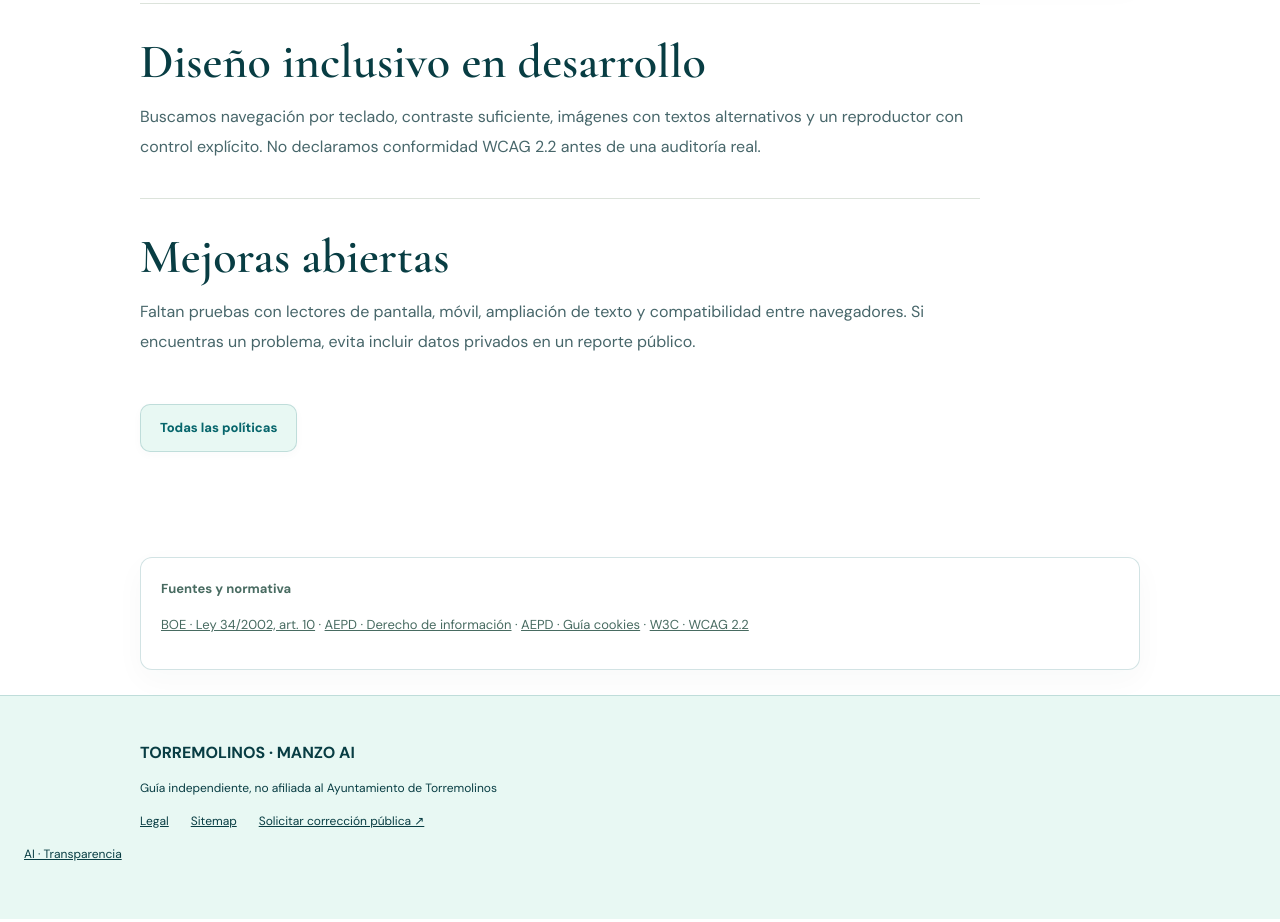
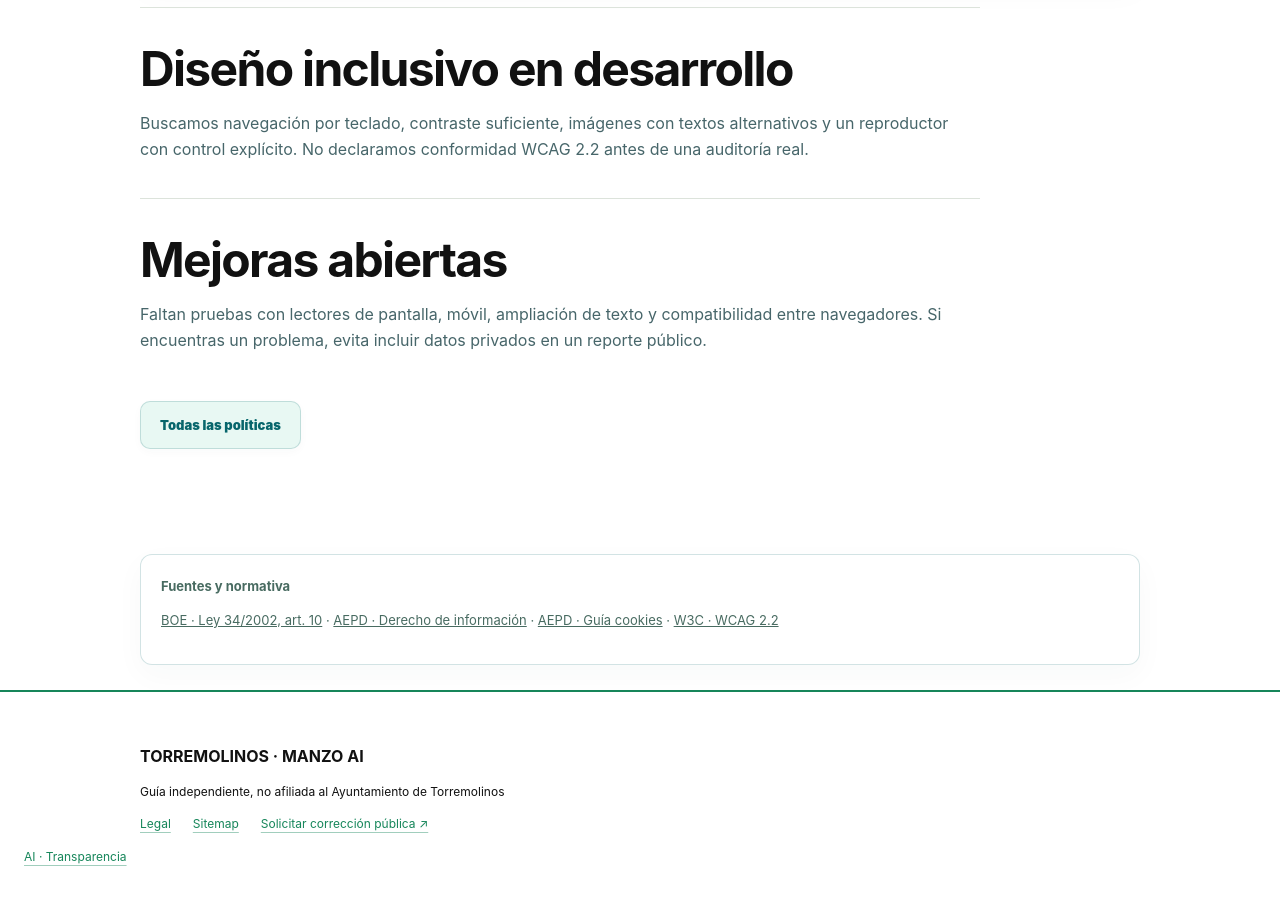
Before and after one commit to manzo8b/Torremolinos, a plain HTML site: page legal/accessibility.html in a window 1280 px wide. Shown: the part 553-1475 px from the top of the page. Drawn offline with nearby package versions, Linux system fonts and the light colour scheme.

Commit message:
style: enforce white-footer craft and punctuation-free headings on legal/accessibility.html

```diff
--- a/legal/accessibility.html
+++ b/legal/accessibility.html
@@ -1,6 +1,6 @@
-<!doctype html><html lang="es"><head><meta charset="utf-8"><meta name="viewport" content="width=device-width,initial-scale=1"><meta name="theme-color" content="#1c5056"><meta name="robots" content="noindex,follow"><meta name="description" content="Borrador informativo en revisión de TORREMOLINOS. Este documento no es una declaración legal definitiva."><link rel="canonical" href="https://manzo8b.github.io/Torremolinos/legal/accessibility.html"><link rel="icon" href="../favicon.svg" type="image/svg+xml"><link href="https://fonts.googleapis.com/css2?family=Cormorant+Garamond:wght@400;500;600;700&family=DM+Sans:wght@400;500;600;700;800&display=swap" rel="stylesheet"><link rel="stylesheet" href="styles.css"><title>Accesibilidad | TORREMOLINOS</title><link rel="stylesheet" href="../coastal-light.css"><script src="../album-motion.js" defer></script></head><body data-coast="green" data-page="accessibility">
+<!doctype html><html lang="es"><head><meta charset="utf-8"><meta name="viewport" content="width=device-width,initial-scale=1"><meta name="theme-color" content="#1c5056"><meta name="robots" content="noindex,follow"><meta name="description" content="Borrador informativo en revisión de TORREMOLINOS. Este documento no es una declaración legal definitiva."><link rel="canonical" href="https://manzo8b.github.io/Torremolinos/legal/accessibility.html"><link rel="icon" href="../favicon.svg" type="image/svg+xml"><link href="https://fonts.googleapis.com/css2?family=Cormorant+Garamond:wght@400;500;600;700&family=DM+Sans:wght@400;500;600;700;800&display=swap" rel="stylesheet"><link rel="stylesheet" href="styles.css"><title>Accesibilidad | TORREMOLINOS</title><link rel="stylesheet" href="../coastal-light.css"><script src="../album-motion.js" defer></script><link rel="stylesheet" href="../craft-finish.css"></head><body data-coast="green" data-page="accessibility">
 <header class="top"><nav class="wrap nav"><a class="brand brand-logo-link" href="../" aria-label="TORREMOLINOS — Inicio"><img class="brand-logo-img" src="../brand/torremolinos-logo.svg" alt="TORREMOLINOS" width="253" height="42"></a><a href="../" data-t="home">Inicio</a><a href="../comer/" data-t="food">Gastronomía</a><a href="../agenda/" data-t="events">Agenda</a><a href="../listen/" data-t="sound">Escuchar</a><label><select id="lang" aria-label="Language"><option value="es">ES</option><option value="en">EN</option><option value="it">IT</option><option value="de">DE</option><option value="fr">FR</option><option value="ru">RU</option></select></label></nav></header>
 <main class="wrap"><section class="intro"><span class="kicker">TORREMOLINOS / TRUST & TRANSPARENCY</span><h1 id="pageTitle">Accesibilidad</h1><p id="pageIntro"></p><span id="status" class="status" ></span></section><div id="legalContent" class="content"><noscript>Para leer esta página en los seis idiomas, activa JavaScript. Referencias públicas: CREDITS.md en GitHub y la documentación oficial enlazada en el pie.</noscript></div>
 <div class="notice"><strong data-t="source">Fuentes y normativa</strong><p><a target="_blank" rel="noopener noreferrer" href="https://www.boe.es/buscar/act.php?id=BOE-A-2002-13758">BOE · Ley 34/2002, art. 10</a> · <a target="_blank" rel="noopener noreferrer" href="https://www.aepd.es/derechos-y-deberes/conoce-tus-derechos/derecho-de-informacion">AEPD · Derecho de información</a> · <a target="_blank" rel="noopener noreferrer" href="https://www.aepd.es/es/documento/guia-cookies.pdf">AEPD · Guía cookies</a> · <a target="_blank" rel="noopener noreferrer" href="https://www.w3.org/TR/WCAG22/">W3C · WCAG 2.2</a></p></div></main>
 <footer class="footer"><div class="wrap"><strong>TORREMOLINOS · MANZO AI</strong><p>Guía independiente, no afiliada al Ayuntamiento de Torremolinos</p><div class="links"><a href="./">Legal</a><a href="../sitemap.xml">Sitemap</a><a href="https://github.com/manzo8b/Torremolinos/issues/new" target="_blank" rel="noopener noreferrer" data-t="external">Solicitar corrección pública ↗</a></div></div><div class="ai-footer"><a href="../legal/ai-transparency.html">AI · Transparencia</a></div></footer>
-<script src="data.js"></script><script src="app.js"></script></body></html>
+<script src="data.js"></script><script src="app.js"></script><script src="../apple-runtime.js" defer></script></body></html>
```
